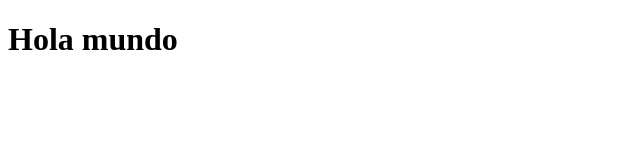
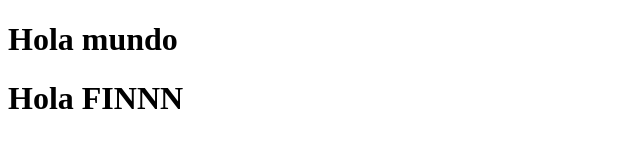
Before and after one commit to Mkreyes98/HEY, a plain HTML site: page index.html in a window 1280 px wide. Shown: the whole page, without its empty margins (0-640 px from the left). Drawn offline with Linux system fonts and the light colour scheme.

Commit message:
Version 2

```diff
--- a/index.html
+++ b/index.html
@@ -7,6 +7,8 @@
 </head>
 <body>
   <h1>Hola mundo</h1>
+    <h1>Hola FINNN</h1>
+
 
 </body>
 </html>
```
